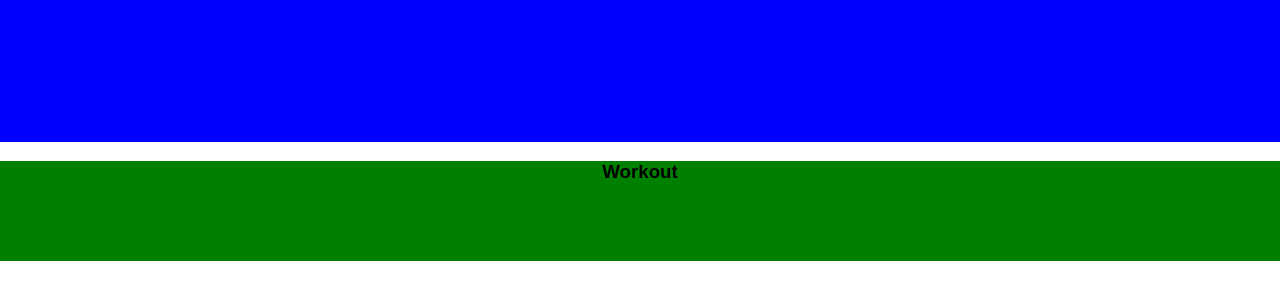
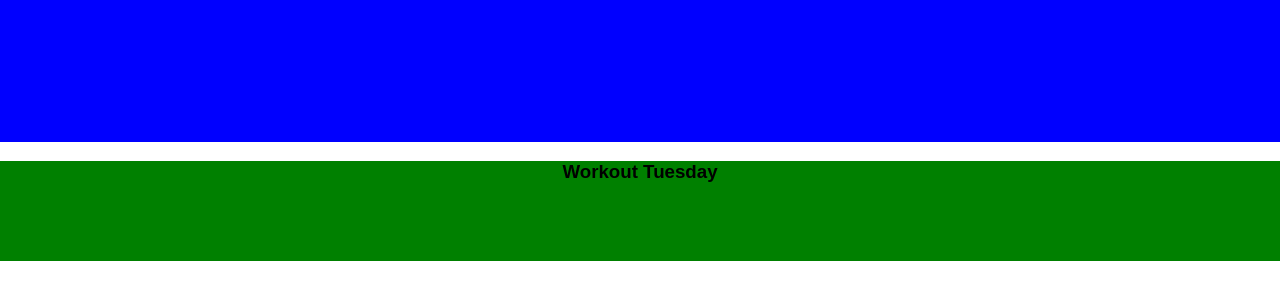
Before and after one commit to davideliason/react_fitness_log, a React (Create React App) app: page / in a window 1280 px wide. Shown: the part 58-358 px from the top of the page. Built offline with nearby package versions, Linux system fonts and the light colour scheme.

Commit message:
pass date props to Workout Component

```diff
--- a/src/App.js
+++ b/src/App.js
@@ -13,7 +13,7 @@ class App extends Component {
          <div className = "App">
             <div className = "App-header">
             </div>
-            <Workout />
+            <Workout date="Tuesday" />
          </div>
       );
   }
--- a/src/Workout.js
+++ b/src/Workout.js
@@ -10,7 +10,7 @@ class Workout extends Component {
 
 		return (
 			   <div>
-					<h3 style={styleWorkout}>Workout</h3>
+					<h3 style={styleWorkout}>Workout {this.props.date}</h3>
 				</div>
 			);
 	}
```
